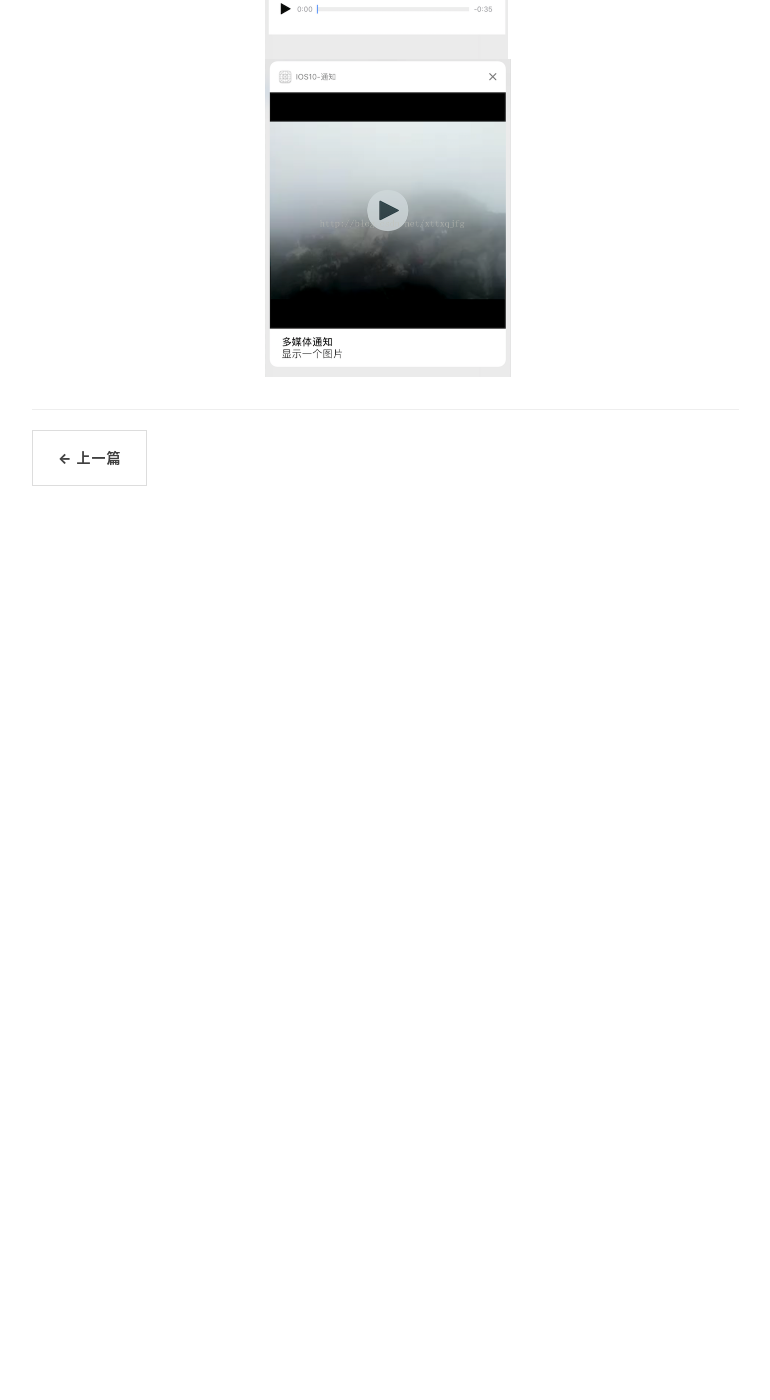
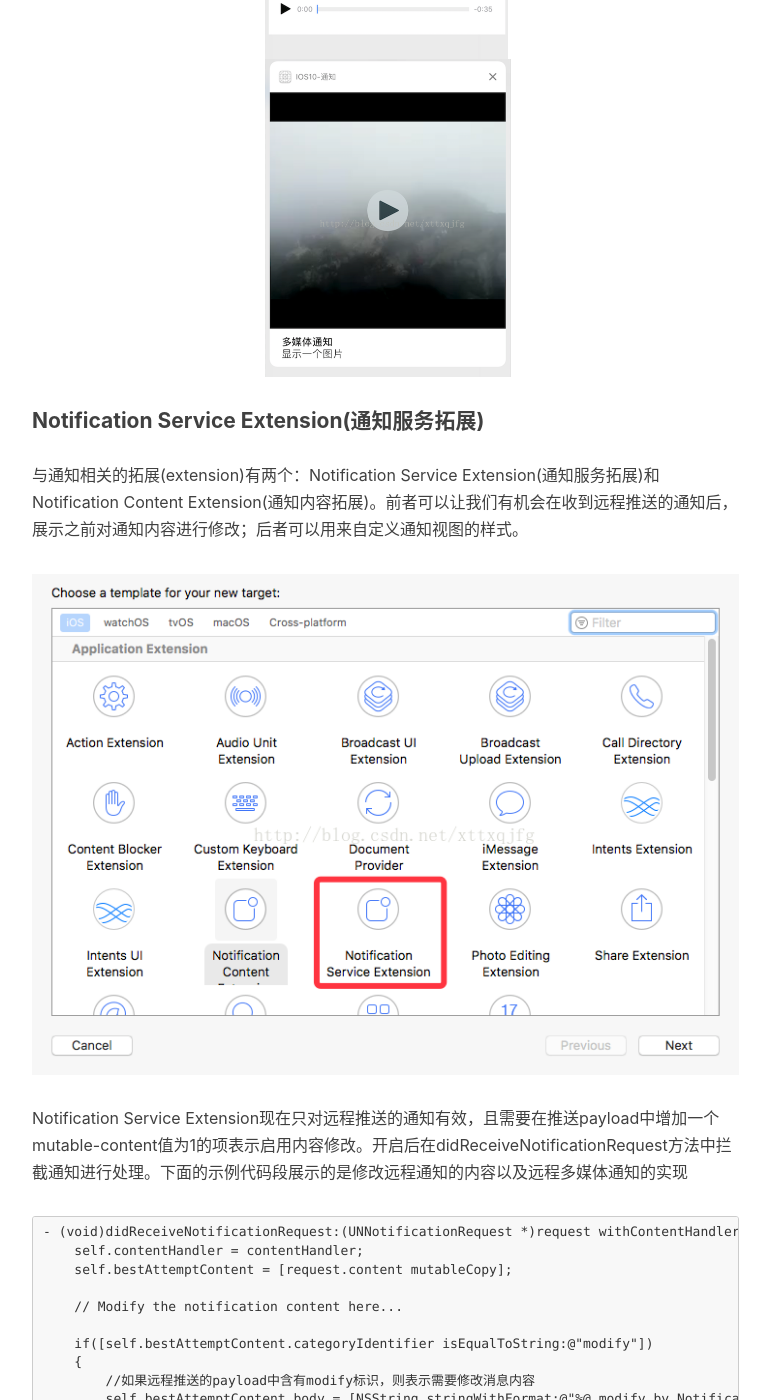
Before and after one commit to xttxqjfg/xttxqjfg.github.io, a Jekyll site: the page built from _posts/201706/2017-06-14-浅析iOS10通知.markdown, in a window 1280 px wide and 1400 px high, scrolled down 9701 px. Shown: the whole window, without its empty margins (233-1003 px from the left). Built offline with Jekyll 4.4.1, drawn with Linux system fonts in a browser that asks for light colours; nearby versions of some CDN libraries; comment, search, counter and statistics services are not loaded; before the commit the page ends 10331 px from its top, so only the background shows below that; some of the changed text lies outside the part shown.

Commit message:
no message

````diff
--- a/_posts/201706/2017-06-14-浅析iOS10通知.markdown
+++ b/_posts/201706/2017-06-14-浅析iOS10通知.markdown
@@ -367,3 +367,60 @@ dispatch_after(delayTime, dispatch_get_main_queue(), ^{
 ```
 
 ![](http://www.xttxqjfg.cn/img/201706/14/14004.png)
+
+#### Notification Service Extension(通知服务拓展)
+
+与通知相关的拓展(extension)有两个：Notification Service Extension(通知服务拓展)和 Notification Content Extension(通知内容拓展)。前者可以让我们有机会在收到远程推送的通知后，展示之前对通知内容进行修改；后者可以用来自定义通知视图的样式。
+
+![](http://www.xttxqjfg.cn/img/201706/14/14005.png)
+
+Notification Service Extension现在只对远程推送的通知有效，且需要在推送payload中增加一个mutable-content值为1的项表示启用内容修改。开启后在didReceiveNotificationRequest方法中拦截通知进行处理。下面的示例代码段展示的是修改远程通知的内容以及远程多媒体通知的实现
+
+```
+- (void)didReceiveNotificationRequest:(UNNotificationRequest *)request withContentHandler:(void (^)(UNNotificationContent * _Nonnull))contentHandler {
+    self.contentHandler = contentHandler;
+    self.bestAttemptContent = [request.content mutableCopy];
+
+    // Modify the notification content here...
+
+    if([self.bestAttemptContent.categoryIdentifier isEqualToString:@"modify"])
+    {
+        //如果远程推送的payload中含有modify标识，则表示需要修改消息内容
+        self.bestAttemptContent.body = [NSString stringWithFormat:@"%@,modify by NotificationService",self.bestAttemptContent.body];
+        self.bestAttemptContent.title = [NSString stringWithFormat:@"%@ [modified]", self.bestAttemptContent.title];
+
+        self.contentHandler(self.bestAttemptContent);
+    }
+    else if([self.bestAttemptContent.categoryIdentifier isEqualToString:@"media"])
+    {
+        //如果远程推送的payload中含有media标识，则表示需要处理多媒体通知，包括图片、音乐、视频
+        NSString *mediaUrlStr = [self.bestAttemptContent.userInfo objectForKey:@"mediaUrl"];
+        NSURL *mediaUrl = [[NSURL alloc]initWithString:mediaUrlStr];
+
+        [self downloadAndSave:mediaUrl handler:^(NSURL *localUrl) {
+        UNNotificationAttachment *attachment = [UNNotificationAttachment attachmentWithIdentifier:@"attachment" URL:localUrl options:nil error:nil];
+            self.bestAttemptContent.attachments = @[attachment];
+            self.contentHandler(self.bestAttemptContent);
+        }];
+    }
+    else
+    {
+        self.contentHandler(self.bestAttemptContent);
+    }
+}
+
+//远程多媒体推送的payload
+{
+    "aps":{
+        "alert":{
+        "title":"多媒体通知",
+        "body":"发送了一个美女的图片"
+        },
+    "mutable-content":1,
+    "category":"media"
+    },
+    "mediaUrl":"https://timgsa.baidu.com/timg?image&quality=80&size=b9999_10000&sec=1490937858917&di=f2c49174f5d70fc92683e3b8f2bc2f45&imgtype=0&src=http%3A%2F%2Fwww.zhiyinlady.com%2Fd%2Ffile%2Fyule%2Fbayule%2F20170221%2F20170220150816873mlfamznlthd.jpg"
+}
+```
+
+![](http://www.xttxqjfg.cn/img/201706/14/14006.png)
````
Also changed, not shown: img/201706/14/14005.png (added), img/201706/14/14006.png (added).
